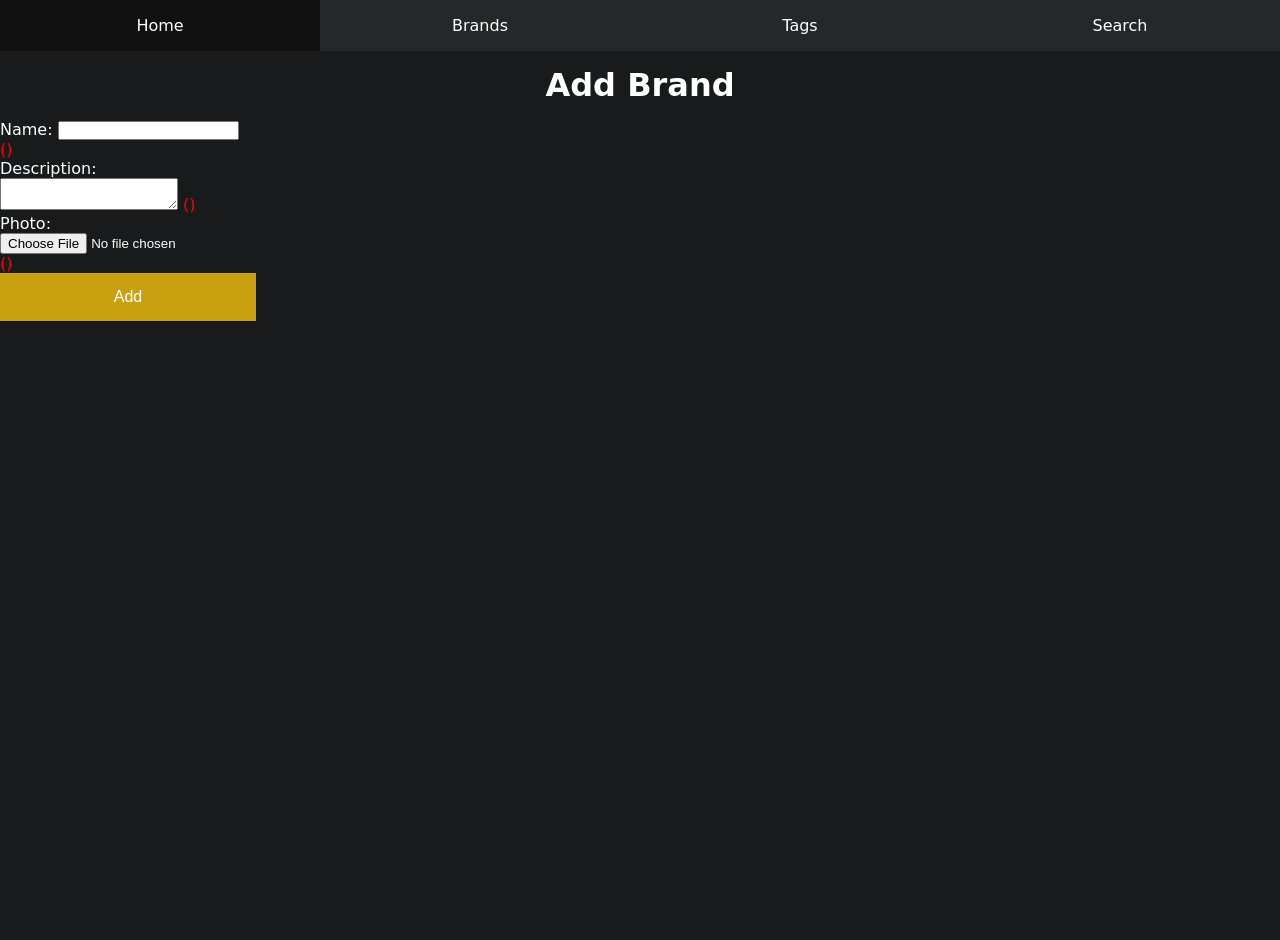
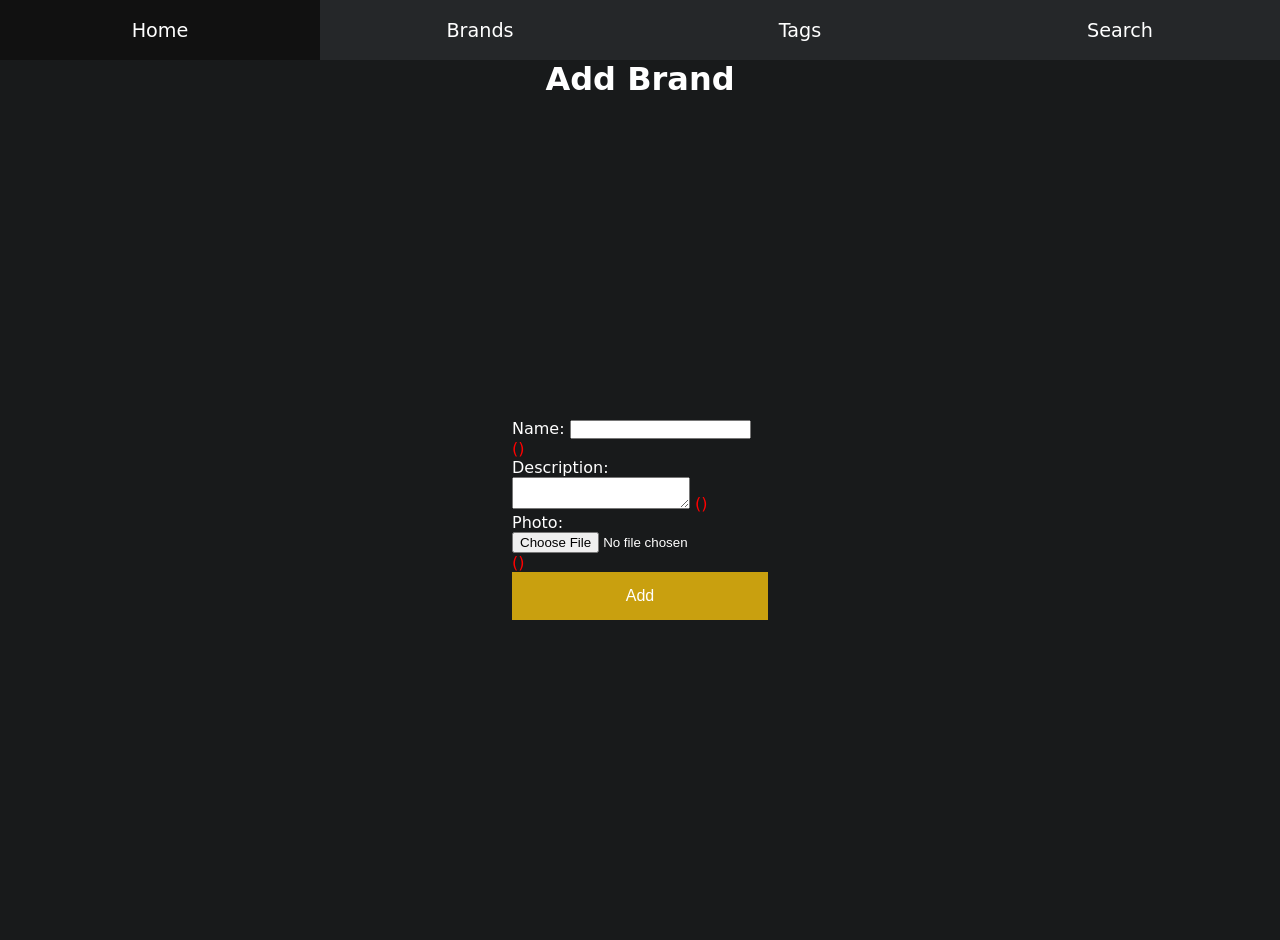
Before and after one commit to FarzadHayat/internet-pen-database, a Flask app: page /add_brand in a window 1280 px wide. Run offline with Flask 2, Linux system fonts and the light colour scheme; parts of the project's set-up code (start-up, migrations or seed data) failed here and were passed over; some libraries are stand-ins or nearby versions.

Commit message:
Removed the unnecessary footer from my website. Fixed navbar to have a fixed height of 60px and changed navbar and section to grid layout (love css grid). Adjusted navbar and section offsets. Removed unnecessary titles from all brands and all tags html. Added <p> inside each navlink to fit the text while the parent <a> can be full box sized with the text centered on the inside of it.

```diff
--- a/static/css/style.css
+++ b/static/css/style.css
@@ -17,7 +17,7 @@
     overflow: hidden;
     font-family: cursive;
     /* color theme */
-    --main-highlight-color: rgb(201, 160, 15);
+    --main-color-theme: rgb(201, 160, 15);
     /* gets value of navbar items from a javascript function */
     --navbar-items: 4;
 }
@@ -25,39 +25,53 @@
 /* main div inside body that contains everything */
 #main{
     scroll-behavior: smooth;
-    scroll-padding-top: 50px;
-    height: inherit;
-    width: inherit;
+    height: 100%;
+    width: 100%;
     overflow-y: scroll;
     scroll-snap-type: y mandatory;
+    scroll-padding-top: 60px;
 }
 
 /* applies to every container div inside the body eg. landing page, all brands, all tags */
 .section{
     width: 100%;
-    min-height: 100vh;
-    display: flex;
-    flex-direction: column;
+    /* adjust for fixed header by substracting 60px */
+    min-height: calc(100vh - 60px);
+    display: grid;
+    place-items: start center;
     scroll-snap-align: start;
+}
+
+/* page titles */
+h1{
+    text-align: center;
 }
 
 /* navigation bar */
 nav{
     overflow: hidden;
     background-color: #252729;
-    text-align: center;
     position: fixed;
     width: 100%;
-    top: 0;
+    height: 60px;
     z-index: 1000;
     transition: all 0.4s ease;
     display: grid;
     grid-template-columns: repeat(var(--navbar-items), 1fr);
+    place-items: center;
 }
 
 /* navbar links */
 nav a{
-    padding: 1em 0;
+    width: 100%;
+    height: 100%;
+    display: grid;
+    place-items: center;
+}
+
+/* text inside each nav link */
+nav p{
+    font-size: 1.2em;
 }
 
 /* highlight navbar page link on mouse hover */
@@ -67,7 +81,7 @@
 
 /* highlight the current active navbar link */
 nav .active{
-    background-color: var(--main-highlight-color) !important;
+    background-color: var(--main-color-theme) !important;
 }
 
 /* home page - landing screen */
@@ -76,12 +90,10 @@
     background-position: center;
     background-repeat: no-repeat;
     background-size: cover;
-    height: 100vh;
     width: 100%;
+    height: 100%;
     display: grid;
     place-items: center;
-    /* adjust for the fixed header */
-    margin-top: -50px;
 }
 
 #wallpaper h1{
@@ -94,12 +106,6 @@
 a{
     text-decoration: none;
     color: white;
-}
-
-/* page titles */
-h1{
-    text-align: center;
-    padding: 1rem 0;
 }
 
 /* all brands page */
@@ -140,7 +146,7 @@
 
 /* hightlight card on hover */
 .card-photo:hover{
-    box-shadow: 0px 0px 0px 5px var(--main-highlight-color) inset;
+    box-shadow: 0px 0px 0px 5px var(--main-color-theme) inset;
 }
 
 /* card info */
@@ -178,7 +184,7 @@
 }
 
 .card-info .readmore:hover{
-    box-shadow: 0px 0px 0px 5px var(--main-highlight-color) inset;
+    box-shadow: 0px 0px 0px 5px var(--main-color-theme) inset;
 }
 
 /* parent for edit and delete buttons */
@@ -224,7 +230,7 @@
 }
 
 #add-card a:hover{
-    background-color: var(--main-highlight-color);
+    background-color: var(--main-color-theme);
 }
 
 /* individual pages */
@@ -269,14 +275,14 @@
     text-decoration: none;
     display: inline-block;
     font-size: 16px;
-    background-color: var(--main-highlight-color);
+    background-color: var(--main-color-theme);
 }
 
 /* all tags page */
 /* carousel slideshow of all tags */
 #tags-grid{
     margin: auto;
-    border: 5px solid var(--main-highlight-color);
+    border: 5px solid var(--main-color-theme);
     width: 48vw;
     height: 32vw;
     overflow: hidden;
@@ -344,7 +350,7 @@
     z-index: 5;
     left: 5%;
     font-size: 60px;
-    color: var(--main-highlight-color);
+    color: var(--main-color-theme);
     cursor: pointer;
 }
 
@@ -355,6 +361,6 @@
     z-index: 5;
     right: 5%;
     font-size: 60px;
-    color: var(--main-highlight-color);
+    color: var(--main-color-theme);
     cursor: pointer;
 }
--- a/templates/all_brands.html
+++ b/templates/all_brands.html
@@ -1,5 +1,4 @@
 <div class="section" id="brands">
-    <h1>All Brands</h1>
     <div id="brands-grid">
         <!-- current brands -->
         {% for brand in brands %}
@@ -28,7 +27,7 @@
         <div id="add-card">
             <a href="{{ url_for('add_brand') }}"></a>
         </div>
+        <!-- give the section some breathing room so that the screen doesnt jump to the next section on the first scroll -->
+        <div style="margin-top: 250px"></div>
     </div>
-    <!-- give the section some breathing room so that the screen doesnt jump to the next section on the first scroll -->
-    <div style="margin-top: 250px"></div>
 </div>
--- a/templates/all_tags.html
+++ b/templates/all_tags.html
@@ -1,5 +1,4 @@
 <div class="section" id="tags">
-    <h1>All Tags</h1>
     <div id="tags-grid">
         <i id="prev-button" class="fas fa-angle-left"></i>
         <i id="next-button" class="fas fa-angle-right"></i>
--- a/templates/footer.html
+++ /dev/null
@@ -1,4 +0,0 @@
-<footer>
-    <hr>
-    <h2>&copy; 2020 Pens</h2>
-</footer>
--- a/templates/landing_page.html
+++ b/templates/landing_page.html
@@ -1,4 +1,4 @@
-<div class="section" id="home">
+<div class="section" id="home" style="grid-template-rows: 1fr;">
     <div id="wallpaper">
         <h1>Welcome to Pens</h1>
     </div>
--- a/templates/layout.html
+++ b/templates/layout.html
@@ -12,7 +12,6 @@
         <div id="main">
             {% include 'nav.html' %}
             {% block content %}{% endblock %}
-            {% include 'footer.html' %}
         </div>
     </body>
 </html>
--- a/templates/nav.html
+++ b/templates/nav.html
@@ -1,7 +1,7 @@
 <nav>
-    <a href="/#home" class="navlink" id="homelink">Home</a><!-- scroll to the top -->
-    <a href="/#brands" class="navlink">Brands</a><!-- directs user to the all brands page -->
-    <a href="/#tags" class="navlink">Tags</a><!-- directs user to the all tags page -->
-    <a href="/search" id="searchlink">Search</a><!-- directs user to the search page -->
+    <a href="/#home" class="navlink" id="homelink"><p>Home</p></a><!-- scroll to the top -->
+    <a href="/#brands" class="navlink"><p>Brands</p></a><!-- directs user to the all brands page -->
+    <a href="/#tags" class="navlink"><p>Tags</p></a><!-- directs user to the all tags page -->
+    <a href="/search" id="searchlink"><p>Search</p></a><!-- directs user to the search page -->
 </nav>
-<div style="padding-top: 50px;"></div>
+<div style="padding-top: 60px;"></div>
--- a/templates/search.html
+++ b/templates/search.html
@@ -1,7 +1,7 @@
 {% extends 'layout.html' %}
 {% block content %}
 <!-- html page for searching the website content -->
-<div class="section">
+<div class="section" style="grid-template-rows: 100px 1fr;">
   <h1>{{ title }}</h1>
   <div id="form">
     <form method="POST" enctype="multipart/form-data">
--- a/templates/search_results.html
+++ b/templates/search_results.html
@@ -1,6 +1,6 @@
 {% extends 'layout.html' %}
 {% block content %}
-<div class="section">
+<div class="section" style="grid-template-rows: 100px 1fr;">
     <h1><i>Search results for {{ tag|lower }} {{ brand }} pens</i></h1>
     <div>
         {% if results == null %}
```
